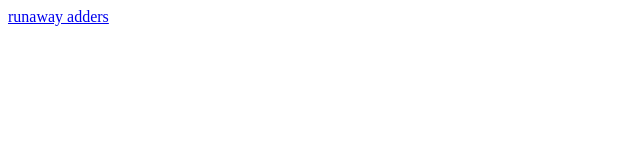
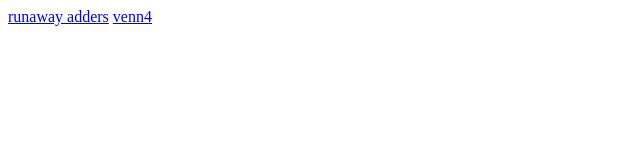
Before and after one commit to waxgib/waxgib.github.io, a plain HTML site: page index.html in a window 1280 px wide. Shown: the full height of the page, 0-640 px from the left. Drawn offline with Linux system fonts and the light colour scheme.

Commit message:
Update index.html

```diff
--- a/index.html
+++ b/index.html
@@ -1 +1,2 @@
 <a href="leva.htm">runaway adders</a>
+<a href="pyscvenn4.htm">venn4</a>
```
